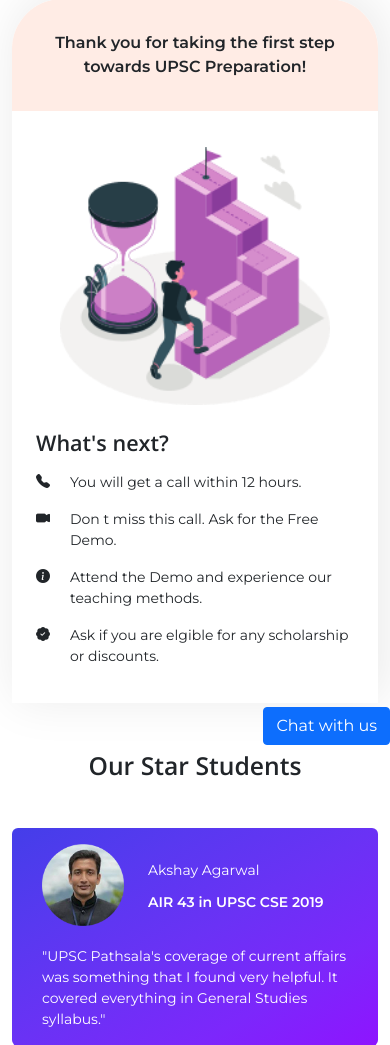
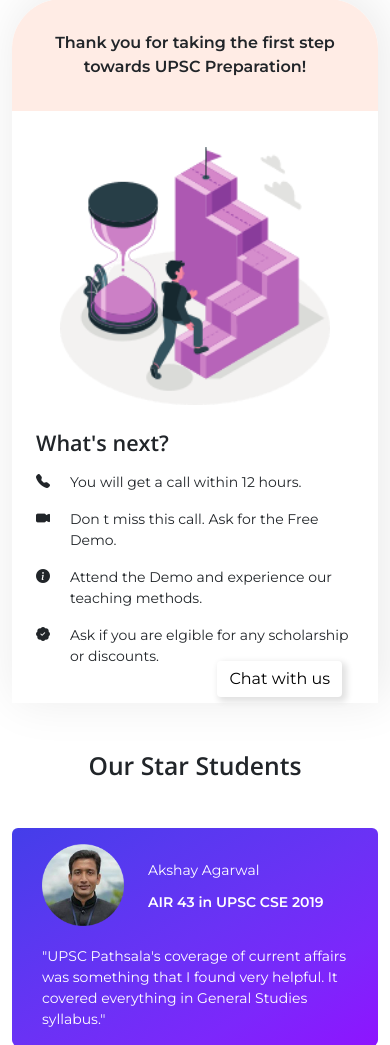
Before and after one commit to sourcenaman/uFaberAssignment, a PHP site: page /thankyou.html in a window 390 px wide. Shown: the part 99-1144 px from the top of the page. Run offline with PHP 8.4, Linux system fonts and the light colour scheme; some libraries are stand-ins or nearby versions.

Commit message:
added chat with us button

```diff
--- a/css/style.css
+++ b/css/style.css
@@ -316,6 +316,7 @@ h1,h2,h3,h4,h5,h6{
     width: 80%;
     border: none;
     font-size: 20px;
+    box-shadow: none;
     background: linear-gradient(90deg, rgba(162, 158, 245, 1) 0%, rgba(197, 138, 255, 1) 100%);
 }
 
@@ -383,6 +384,7 @@ h1,h2,h3,h4,h5,h6{
     font-size: 16px;
     padding: 1rem 2rem;
     border-radius: 12px;
+    box-shadow: none;
 }
 
 #company-link-left a{
@@ -397,6 +399,44 @@ h1,h2,h3,h4,h5,h6{
 
 #company-link-left a i, #company-link-right a i{
     margin-right: 25px;
+}
+
+#chat-with-us{
+    position: fixed;
+    bottom: 3rem;
+    right: 10rem;
+    background-color: white;
+    color: black;
+    border: none;
+    box-shadow: 3px 3px 6px 2px #e2e2e2;
+}
+
+#chat-with-us-buttons{
+    position: fixed;
+    bottom: 6rem;
+    right: 10rem;
+}
+
+#chat-with-us-buttons a {
+    border-radius: 50%;
+    width: 3.5rem;
+    height: 3.5rem;
+    font-size: 20px;
+
+}
+
+#chat-with-us-buttons a i {
+    vertical-align: sub;
+}
+
+#chat-with-us-buttons a:nth-child(1) {
+    border: none;
+    background: linear-gradient(90deg, rgba(162, 158, 245, 1) 0%, rgba(197, 138, 255, 1) 100%);
+}
+
+#chat-with-us-buttons a:nth-child(2) {
+    border: none;
+    background: #25D366;
 }
 
 /* Mobiles CSS */
@@ -521,5 +561,7 @@ h1,h2,h3,h4,h5,h6{
         text-align: center;
         margin-bottom: 15px;
     }
-
+    #chat-with-us, #chat-with-us-buttons{
+        right: 3rem;
+    }
 }
--- a/thankyou.html
+++ b/thankyou.html
@@ -65,7 +65,7 @@
             </div>
             <div class="container mb-5" id="video-container">
                 <p>Our students vouch for us. Hear them speak.</p>
-                <video controls style="width:inherit;">
+                <video controls style="width:inherit; max-width: 44rem;">
                     <source src="video" type="video/mp4">
                     Your browser does not support the video tag.
                 </video>
@@ -99,14 +99,18 @@
             </div>
             <div class="row mt-4 mb-5">
                 <div class="col-lg-6" id="company-link-left">
-                    <a href="www.ufaber.com" target="_blank" class="btn btn-primary"><i class="bi bi-globe"></i>Website</a>
+                    <a href="https://www.upscpathshala.com/" target="_blank" class="btn btn-primary"><i class="bi bi-globe"></i>Website</a>
                 </div>
                 <div class="col-lg-6" id="company-link-right">
-                    <a href="www.youtube.com" target="_blank" class="btn btn-primary"><i class="bi bi-youtube"></i>YouTube</a>
+                    <a href="https://www.youtube.com" target="_blank" class="btn btn-primary"><i class="bi bi-youtube"></i>YouTube</a>
                 </div>
             </div>
         </section>
-        <button class="btn btn-primary" style="position: fixed; bottom:0; right:0;">Chat with us</button>
+        <div class="collapse multi-collapse" id="chat-with-us-buttons">
+            <a class="btn btn-primary"><i class="bi bi-telephone-fill"></i></a>
+            <a class="btn btn-primary"><i class="bi bi-whatsapp"></i></a>
+        </div>
+          <button class="btn btn-primary" id="chat-with-us" type="button" data-bs-toggle="collapse" data-bs-target="#chat-with-us-buttons">Chat with us</button>
 
         <!-- Bootstrap Js -->
         <script src="https://cdn.jsdelivr.net/npm/bootstrap@5.0.0-beta2/dist/js/bootstrap.bundle.min.js" integrity="sha384-b5kHyXgcpbZJO/tY9Ul7kGkf1S0CWuKcCD38l8YkeH8z8QjE0GmW1gYU5S9FOnJ0" crossorigin="anonymous"></script>
```
